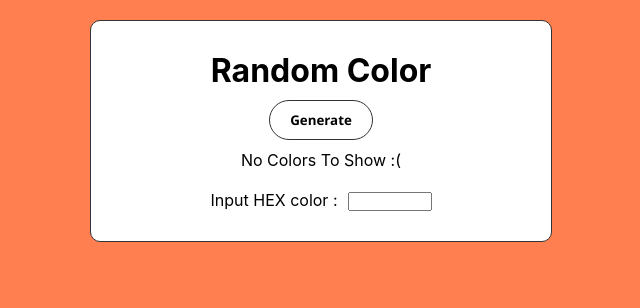
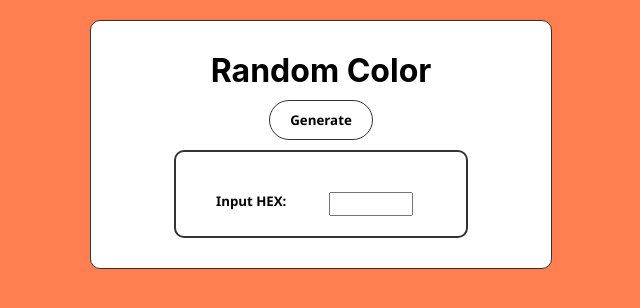
Before and after one commit to lb46861/Dept-Testiranje, a React (Create React App) app in the folder dept-task/: page / in a window 1280 px wide. Shown: the top 308 px of the page, without its empty margins (319-959 px from the left). Built offline with nearby package versions, Linux system fonts and the light colour scheme.

Commit message:
changed position of input and fix some bugs

```diff
--- a/dept-task/src/App.css
+++ b/dept-task/src/App.css
@@ -8,10 +8,10 @@
   background-color: white;
 }
 
-form {
-  margin-top: 20px;
+label {
+  margin-top: 40px;
 }
-form input {
+label input {
   margin-left: 10px;
   width: 80px;
 }
--- a/dept-task/src/App.js
+++ b/dept-task/src/App.js
@@ -26,6 +26,7 @@ function App() {
       : (newClrHex = "#" + newClr.colors[0].hex);
     setCurrColor(newClrHex);
     updateColorList(newClrHex);
+    setBtntext(newClrHex);
   };
 
   // Fetch random color
@@ -34,7 +35,6 @@ function App() {
       cache: "no-cache",
     });
     const data = await res.json();
-
     return data;
   };
 
@@ -69,14 +69,11 @@ function App() {
 
   return (
     <div className="App">
-      <div className="grid_1">
       <h1>Random Color</h1>
-      </div>
-      <div className="grid_2">
+
       <Button onClick={getRandom} btnColor={currColor} btnText={btnText} />
-      </div>
-      <div className="grid_3">
-        {myRndClrs.length > 0 ? (
+
+      <div className="myList">
         <DragDropContext onDragEnd={handleOnDragEnd}>
           <Droppable droppableId="myRndClrs">
             {(provided) => (
@@ -105,15 +102,12 @@ function App() {
                   );
                 })}
                 {provided.placeholder}
+                <InputField onKeyUp={handleKeyDown} />
               </ul>
             )}
           </Droppable>
         </DragDropContext>
-        ) : (
-          <p>No Colors To Show :(</p>
-        )}
       </div>
-      <InputField onKeyDown={handleKeyDown} />
     </div>
   );
 }
--- a/dept-task/src/components/InputField.js
+++ b/dept-task/src/components/InputField.js
@@ -1,13 +1,11 @@
 import React from "react";
 
-const InputField = ({ onKeyDown }) => {
+const InputField = ({ onKeyUp }) => {
   return (
-    <form>
-      <label>
-        Input HEX color :
-        <input id="inputText" type="text" onKeyDown={onKeyDown} />
-      </label>
-    </form>
+    <label>
+      <h5>Input HEX: </h5>
+      <input id="inputText" type="text" onKeyUp={onKeyUp} />
+    </label>
   );
 };
 
--- a/dept-task/src/index.css
+++ b/dept-task/src/index.css
@@ -25,8 +25,9 @@ ul {
   list-style-type: none;
   border: 2px solid #333;
   border-radius: 10px;
-  width: 100px;
+  width: 250px;
   margin: 0 auto;
+  padding: 20px;
 }
 ul li {
   margin: 0;
@@ -50,3 +51,14 @@ ul li p {
   border-radius: 20px;
   cursor: pointer;
 }
+h5 {
+  font-family: "Segoe UI", Tahoma, Geneva, Verdana, sans-serif;
+  float: left;
+  padding-left: 20px;
+  margin-top: 20px;
+}
+
+input {
+  margin-top: 20px;
+  height: 20px;
+}
```
Lines whose indentation alone changed are shown as unchanged.
